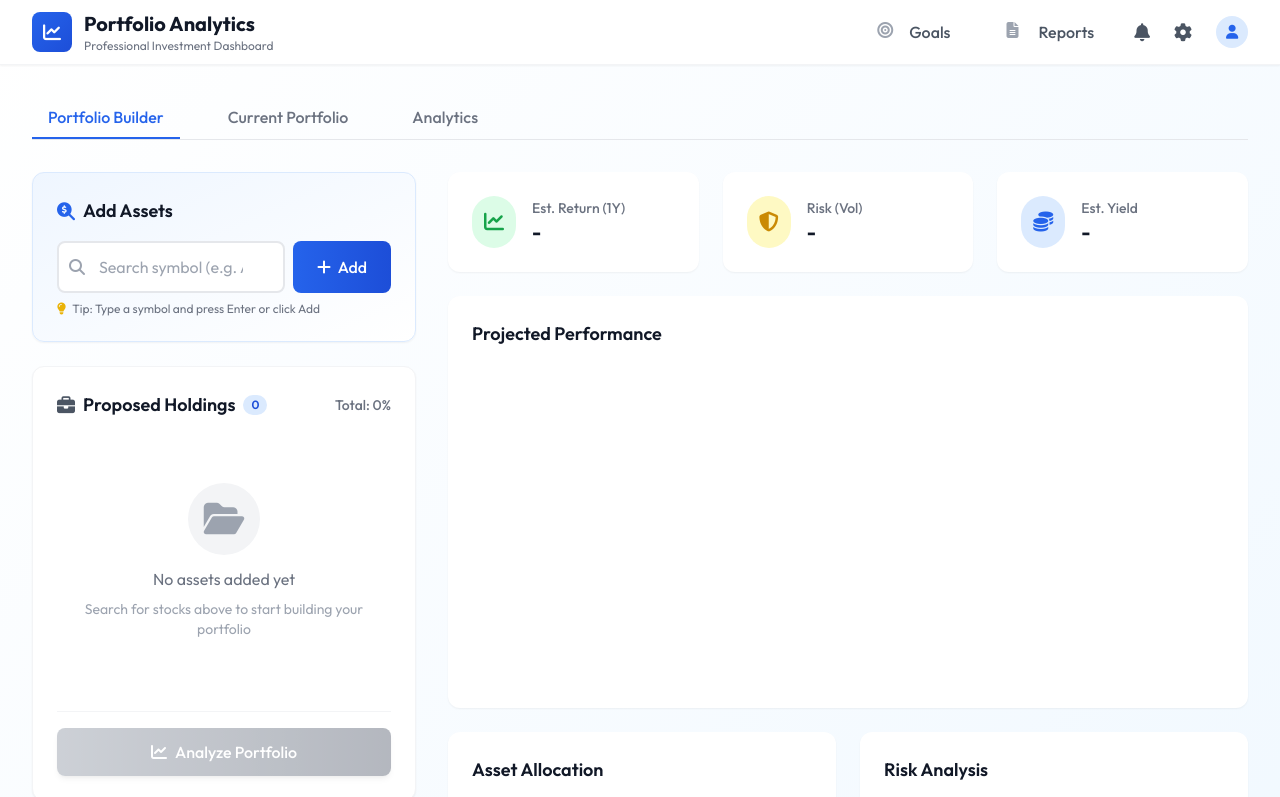
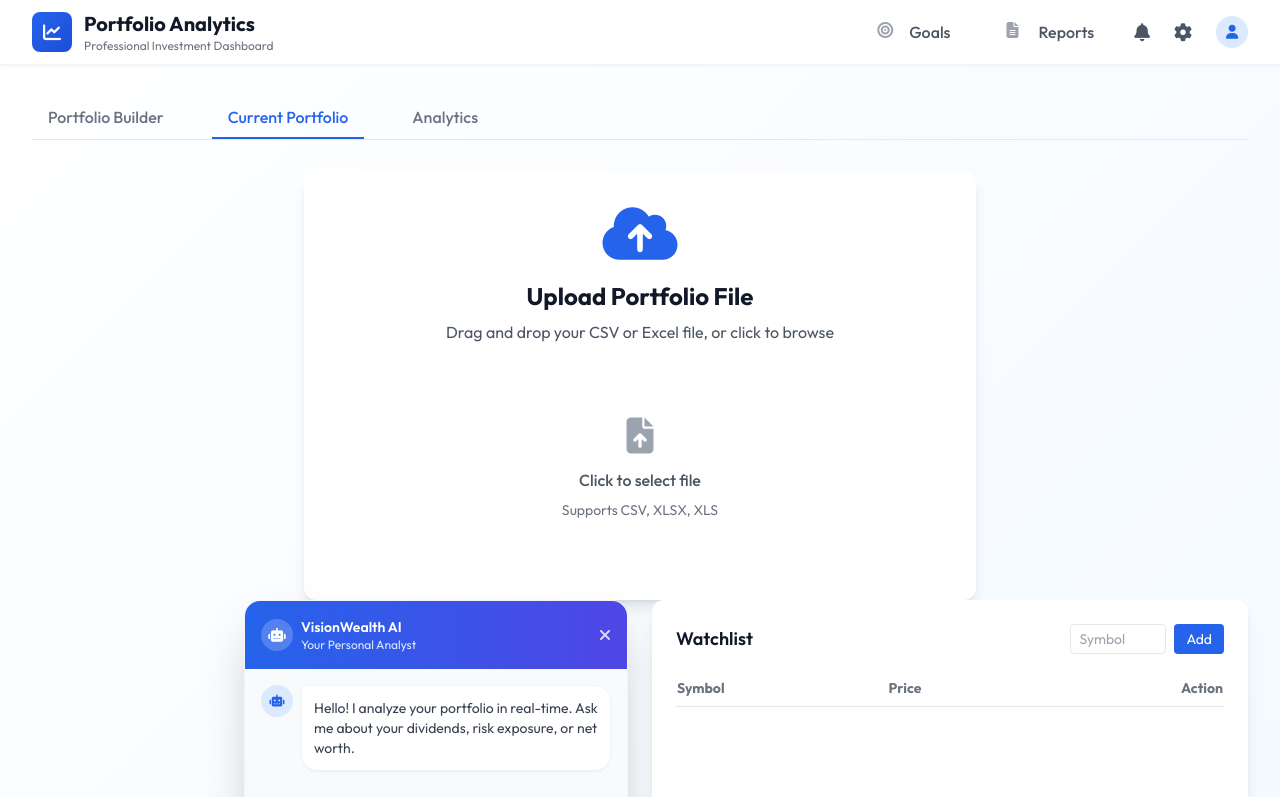
Before and after one commit to yogeshsinghkatoch9/portfolio-analytics-dashboard, a website: page frontend/index.html in a window 1280 px wide. Both pictures are taken after a click on the button "Current Portfolio". Shown: the top 797 px of the page. Drawn offline with nearby package versions, Linux system fonts and the light colour scheme.

Commit message:
CRITICAL: Replace with standalone tab switching script

```diff
--- a/frontend/index.html
+++ b/frontend/index.html
@@ -3786,18 +3786,65 @@
             }
         </script>
 
-        <!-- Emergency tab setup - ensure this runs -->
+        <!-- Standalone tab switching - works independently -->
         <script>
-            console.log('Emergency script loaded!');
-            // Force tab setup if not already done
-            setTimeout(() => {
-                if (typeof setupTabs === 'function') {
-                    console.log('Calling setupTabs from emergency script');
-                    setupTabs();
-                } else {
-                    console.error('setupTabs function not found!');
-                }
-            }, 100);
+            console.log('Tab switching script loaded');
+
+            // Wait for DOM to be ready
+            function initTabs() {
+                console.log('Initializing tabs...');
+                const tabButtons = document.querySelectorAll('.tab-button');
+                const tabContents = document.querySelectorAll('.tab-content');
+
+                console.log('Found', tabButtons.length, 'tab buttons');
+                console.log('Found', tabContents.length, 'tab contents');
+
+                if (tabButtons.length === 0) {
+                    console.error('No tab buttons found!');
+                    return;
+                }
+
+                tabButtons.forEach((button, index) => {
+                    console.log('Setting up tab:', button.dataset.tab);
+                    button.addEventListener('click', function () {
+                        const targetTab = this.dataset.tab;
+                        console.log('Clicked tab:', targetTab);
+
+                        // Remove active from all buttons
+                        tabButtons.forEach(btn => {
+                            btn.classList.remove('text-blue-600', 'border-blue-600');
+                            btn.classList.add('text-gray-500', 'border-transparent');
+                        });
+
+                        // Add active to clicked button
+                        this.classList.remove('text-gray-500', 'border-transparent');
+                        this.classList.add('text-blue-600', 'border-blue-600');
+
+                        // Hide all tab contents
+                        tabContents.forEach(content => {
+                            content.classList.add('hidden');
+                        });
+
+                        // Show target content
+                        const targetContent = document.getElementById(targetTab + '-tab');
+                        if (targetContent) {
+                            targetContent.classList.remove('hidden');
+                            console.log('Showed:', targetTab + '-tab');
+                        } else {
+                            console.error('Content not found:', targetTab + '-tab');
+                        }
+                    });
+                });
+
+                console.log('Tab setup complete!');
+            }
+
+            // Call immediately if DOM ready, otherwise wait
+            if (document.readyState === 'loading') {
+                document.addEventListener('DOMContentLoaded', initTabs);
+            } else {
+                initTabs();
+            }
         </script>
 </body>
 
```
